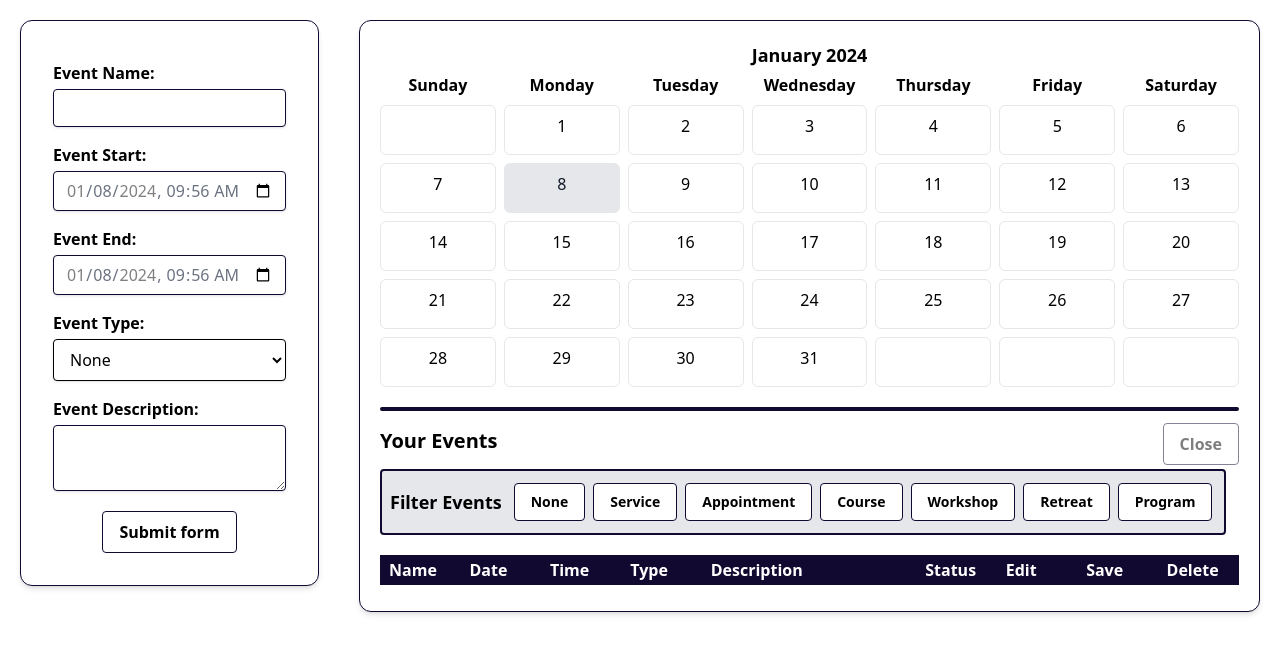
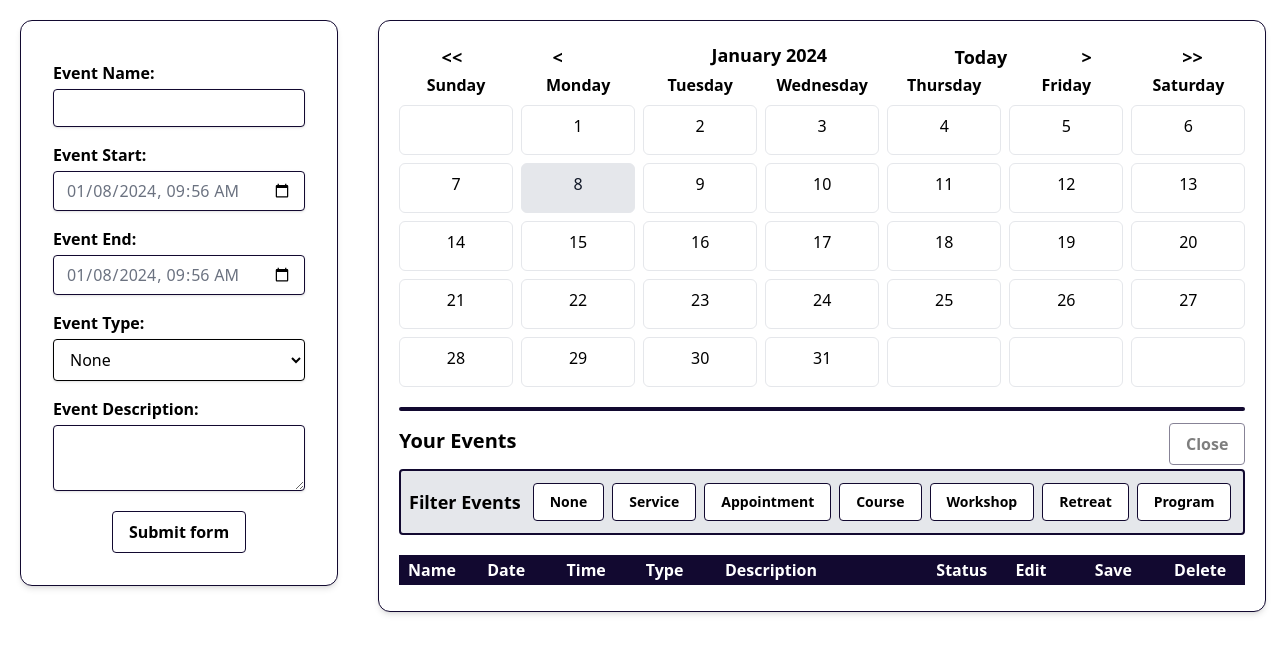
Before and after one commit to neoladsouza/event-calendar-control, a React (Create React App) app in the folder client/: page / in a window 1280 px wide. Shown: the top 654 px of the page. Built offline with nearby package versions, Linux system fonts and the light colour scheme.

Commit message:
adding next/previous month/year buttons, can change currentDate

```diff
--- a/client/src/App.js
+++ b/client/src/App.js
@@ -1,11 +1,11 @@
 import React, { useState, useEffect, useMemo } from 'react';
 import './App.css';
 import { v4 as uuidv4 } from 'uuid';
-import { eachDayOfInterval, endOfMonth, format, getDay, isToday, startOfMonth, isBefore, isEqual, isAfter } from 'date-fns';
+import { eachDayOfInterval, endOfMonth, format, getDay, isToday, startOfMonth, isBefore, isEqual, isAfter, sub, add } from 'date-fns';
 import clsx from 'clsx';
 
-// CURRENT GOAL -> proper input validation
-// LATER GOALS -> handle multiple months and years
+// CURRENT GOAL -> fix table rendering, text overflows with no wrapping
+// LATER GOALS -> proper input validation
 
 class CustomDate extends Date {
   toISOStringWithOffset() {
@@ -251,12 +251,12 @@ export default function FormApp() {
           </div>
           <div className="mt-4">
             <label htmlFor="eventStart" className="block text-left text-m font-bold mb-1">Event Start:</label>
-            <input id="eventStart" type="datetime-local" name="eventStart" min="2024-01-01T00:00" max="2024-01-31T23:59" value={eventStart.toISOStringWithOffset().slice(0, 16)} onChange={handleStartChange} required
+            <input id="eventStart" type="datetime-local" name="eventStart" value={eventStart.toISOStringWithOffset().slice(0, 16)} onChange={handleStartChange} required
               className="mx-auto shadow appearance-none border rounded w-full py-2 px-3 text-gray-500 leading-tight border-blue focus:border-black hover:cursor-pointer" />
           </div>
           <div className="mt-4">
             <label htmlFor="eventEnd" className="block text-left text-m font-bold mb-1">Event End:</label>
-            <input id="eventEnd" type="datetime-local" name="eventEnd" min="2024-01-01T00:00" max="2024-01-31T23:59" value={eventEnd.toISOStringWithOffset().slice(0, 16)} onChange={handleEndChange} required
+            <input id="eventEnd" type="datetime-local" name="eventEnd" value={eventEnd.toISOStringWithOffset().slice(0, 16)} onChange={handleEndChange} required
               className="mx-auto shadow appearance-none border rounded w-full py-2 px-3 text-gray-500 leading-tight border-blue focus:border-black hover:cursor-pointer" />
           </div>
           <div className="mt-4">
@@ -291,7 +291,8 @@ function Options({ categories }) {
 }
 
 function Calendar({ events, handleEditClick, handleSaveClick, selectedDay, setSelectedDay, eventsForSelectedDay, setEventsForSelectedDay, handleDeleteClick }) {
-  const currentDate = new CustomDate();
+  const [currentDate, setCurrentDate] = useState(new CustomDate());
+  // const currentDate = new CustomDate();
   const firstDayOfMonth = startOfMonth(currentDate);
   const lastDayOfMonth = endOfMonth(currentDate);
 
@@ -341,9 +342,22 @@ function Calendar({ events, handleEditClick, handleSaveClick, selectedDay, setSe
     setEventsForSelectedDay(events); // allEvents
   }
 
+  const previousYear = () => setCurrentDate(sub(currentDate, {years: 1}));
+  const previousMonth = () => setCurrentDate(sub(currentDate, {months : 1}));
+  const nextMonth = () => setCurrentDate(add(currentDate, {months : 1}));
+  const nextYear = () => setCurrentDate(add(currentDate, {years: 1}));
+  const handleSetToday = () => setCurrentDate(new CustomDate());
+
   return (
     <div className="mx-5 w-full h-min border border-blue bg-white shadow-md rounded-xl p-5">
-      <h2 className="text-center mb-1 font-bold text-lg">{format(currentDate, "MMMM yyyy")}</h2>
+      <div className="grid grid-cols-8 justify-center items-center text-center font-bold text-lg">
+        <div onClick={previousYear}>{"<<"}</div>
+        <div onClick={previousMonth}>{"<"}</div>
+        <h2 className="text-center mb-1 col-span-3">{format(currentDate, "MMMM yyyy")}</h2>
+        <div onClick={handleSetToday}>Today</div>
+        <div onClick={nextMonth}>{">"}</div>
+        <div onClick={nextYear}>{">>"}</div>
+      </div>
       <div className="grid grid-cols-7 gap-2">
         {
           WEEKDAYS.map((day) => {
```
